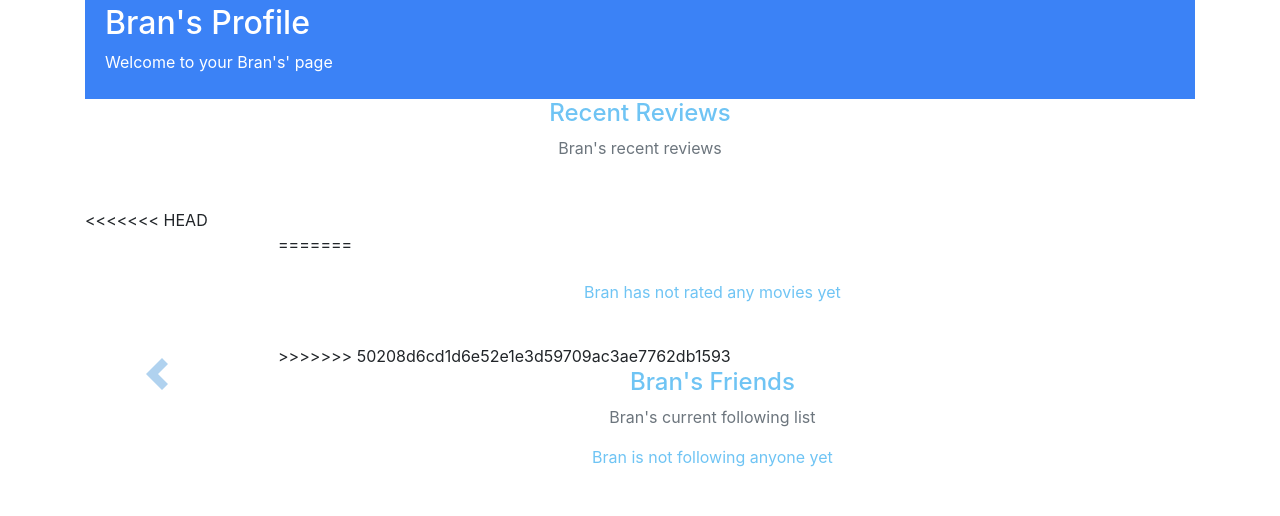
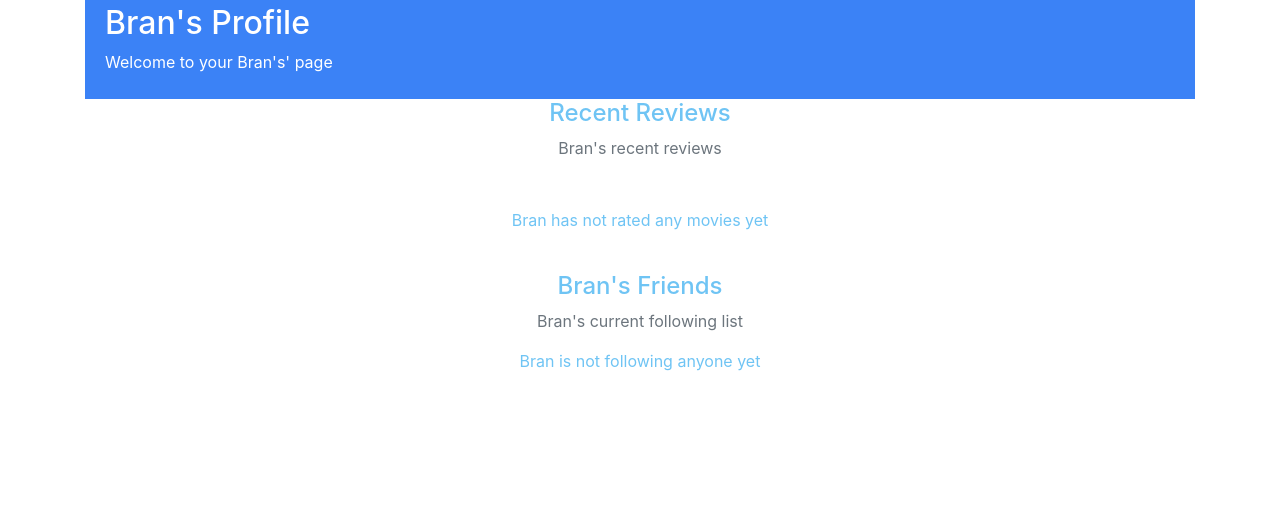
Before and after one commit to AllisonBriggs/Group-6-Movie-Recommender, a Flask app: page /friend/5 in a window 1280 px wide. Shown: the part 125-641 px from the top of the page. Run offline with Flask 3, Linux system fonts and the light colour scheme; a user stored in the database is signed in; some libraries are stand-ins or nearby versions.

Commit message:
friends update

```diff
--- a/backend/templates/friendProfile.html
+++ b/backend/templates/friendProfile.html
@@ -14,21 +14,11 @@
         <p class="text-muted">{{ friend.username }}'s recent reviews</p>
     </section>
 
-<<<<<<< HEAD
-    <div class="d-flex align-items-center justify-content-between" style="position: relative;">
-        <a class="carousel-control-prev" href="#movieCarousel" role="button" data-slide="prev" style="position: static;">
-            <span class="carousel-control-prev-icon" style="width: 2rem; height: 2rem;" aria-hidden="true"></span>
-            <span class="sr-only">Previous</span>
-        </a>
-        <div id="movieCarousel" class="carousel slide flex-grow-1" data-ride="carousel">
-            <div class="carousel-inner">
-=======
     <div class="container-fluid position-relative my-4">
         <div id="movieFriendCarousel" class="carousel slide" data-ride="carousel">
             {% if recent_friend_movies %}
             <div class="carousel-inner">
 
->>>>>>> 50208d6cd1d6e52e1e3d59709ac3ae7762db1593
                 {% for chunk in recent_friend_movies|batch(4, '') %}
                 <div class="carousel-item {% if loop.first %}active{% endif %}">
                     <div class="row justify-content-center">
@@ -43,11 +33,7 @@
                                         <p class="card-text">Watched by @{{ movie.username }}</p>
                                         <p class="card-text text-muted"><small>{{ movie.watched_on.strftime('%b %d, %Y') }}</small></p>
                                         {% if movie.review_text %}
-<<<<<<< HEAD
-                                            <p class="card-text"><em>"{{ movie.review_text }}"</em></p>
-=======
                                             <p class="card-text truncate"><em>"{{ movie.review_text }}"</em></p>
->>>>>>> 50208d6cd1d6e52e1e3d59709ac3ae7762db1593
                                         {% endif %}
                                     </div>
                                     <a href="{{ url_for('movie_detail', movie_id=movie.movie_id) }}" class="btn btn-primary mt-2">View Movie</a>
@@ -60,17 +46,6 @@
                 </div>
                 {% endfor %}
             </div>
-<<<<<<< HEAD
-        </div>
-        <a class="carousel-control-next" href="#movieCarousel" role="button" data-slide="next" style="position: static;">
-            <span class="carousel-control-next-icon" style="width: 2rem; height: 2rem;" aria-hidden="true"></span>
-            <span class="sr-only">Next</span>
-        </a>
-
-    </div>
-
-
-=======
             <a class="carousel-control-prev" href="#movieFriendCarousel" role="button" data-slide="prev">
                 <span class="carousel-control-prev-icon" aria-hidden="true"></span>
                 <span class="sr-only">Previous</span>
@@ -89,7 +64,6 @@
 
 
 
->>>>>>> 50208d6cd1d6e52e1e3d59709ac3ae7762db1593
     <section class="text-center mb-5">
         <h4 class="site-theme">{{ friend.username}}'s Friends</h4>
         <p class="text-muted">{{ friend.username }}'s current following list</p>
@@ -128,19 +102,11 @@
                     </div>
                     {% endfor %}
                 </div>
-<<<<<<< HEAD
-                <a class="carousel-control-prev" href="#friendsCarousel" role="button" data-slide="prev">
-                    <span class="carousel-control-prev-icon" aria-hidden="true"></span>
-                    <span class="sr-only">Previous</span>
-                </a>
-                <a class="carousel-control-next" href="#friendsCarousel" role="button" data-slide="next">
-=======
                 <a class="carousel-control-prev" href="#profilefriendsCarousel" role="button" data-slide="prev">
                     <span class="carousel-control-prev-icon" aria-hidden="true"></span>
                     <span class="sr-only">Previous</span>
                 </a>
                 <a class="carousel-control-next" href="#profilefriendsCarousel" role="button" data-slide="next">
->>>>>>> 50208d6cd1d6e52e1e3d59709ac3ae7762db1593
                     <span class="carousel-control-next-icon" aria-hidden="true"></span>
                     <span class="sr-only">Next</span>
                 </a>
--- a/backend/templates/movie_detail.html
+++ b/backend/templates/movie_detail.html
@@ -69,7 +69,7 @@
                     <button id="addToFav{{ movie.id }}" class="btn btn-danger mt-2" onclick="toggleFavorite({{ movie.id }})">+</button>
                 </form>
 
-                <a href="javascript:history.back()" class="back-link">← Back to Dashboard</a>
+                <a href="javascript:history.back()" class="back-link">← Back </a>
             </div>
         </div>
     </div>
```
Also changed, not shown: backend/templates/friends.html (+7 -37 lines).
